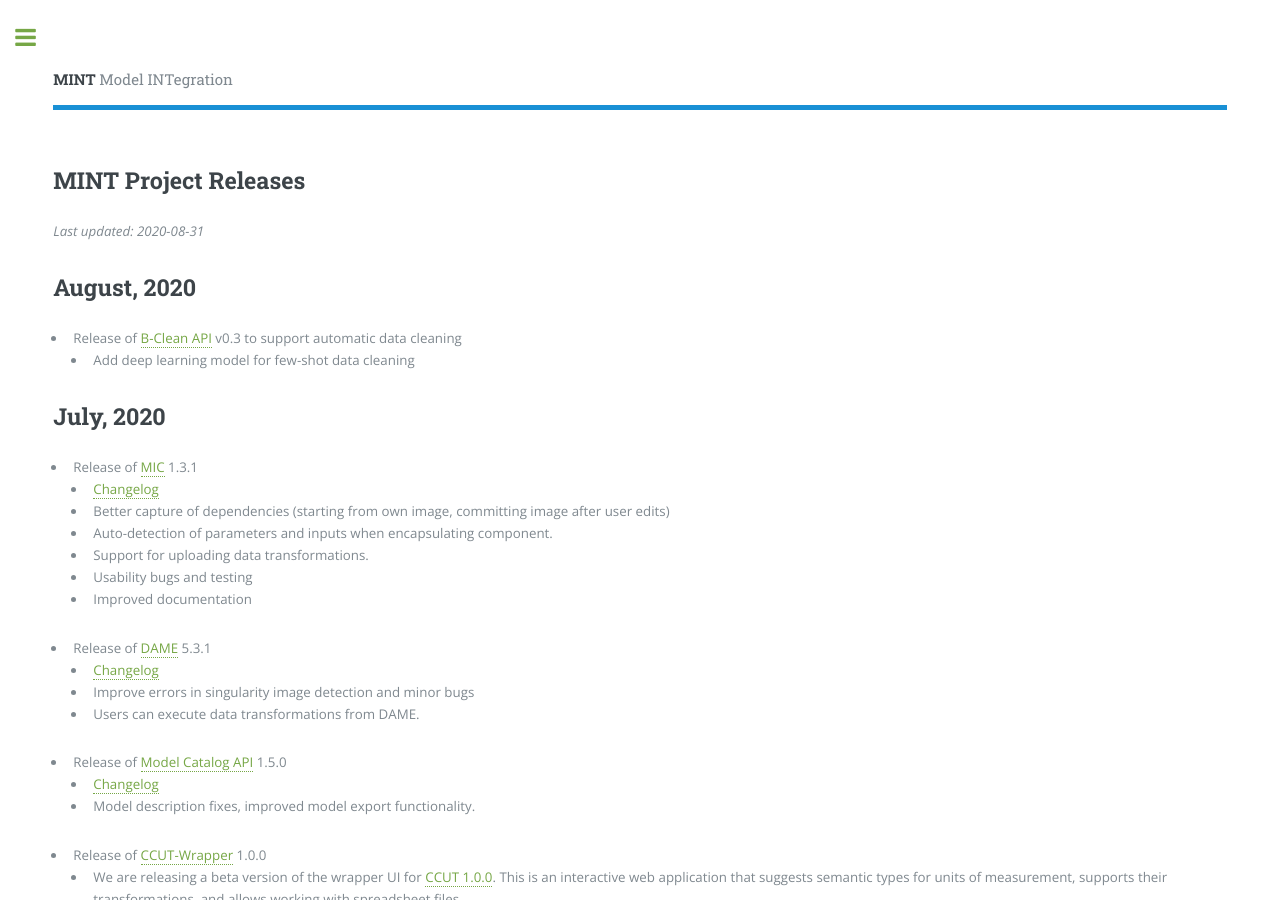
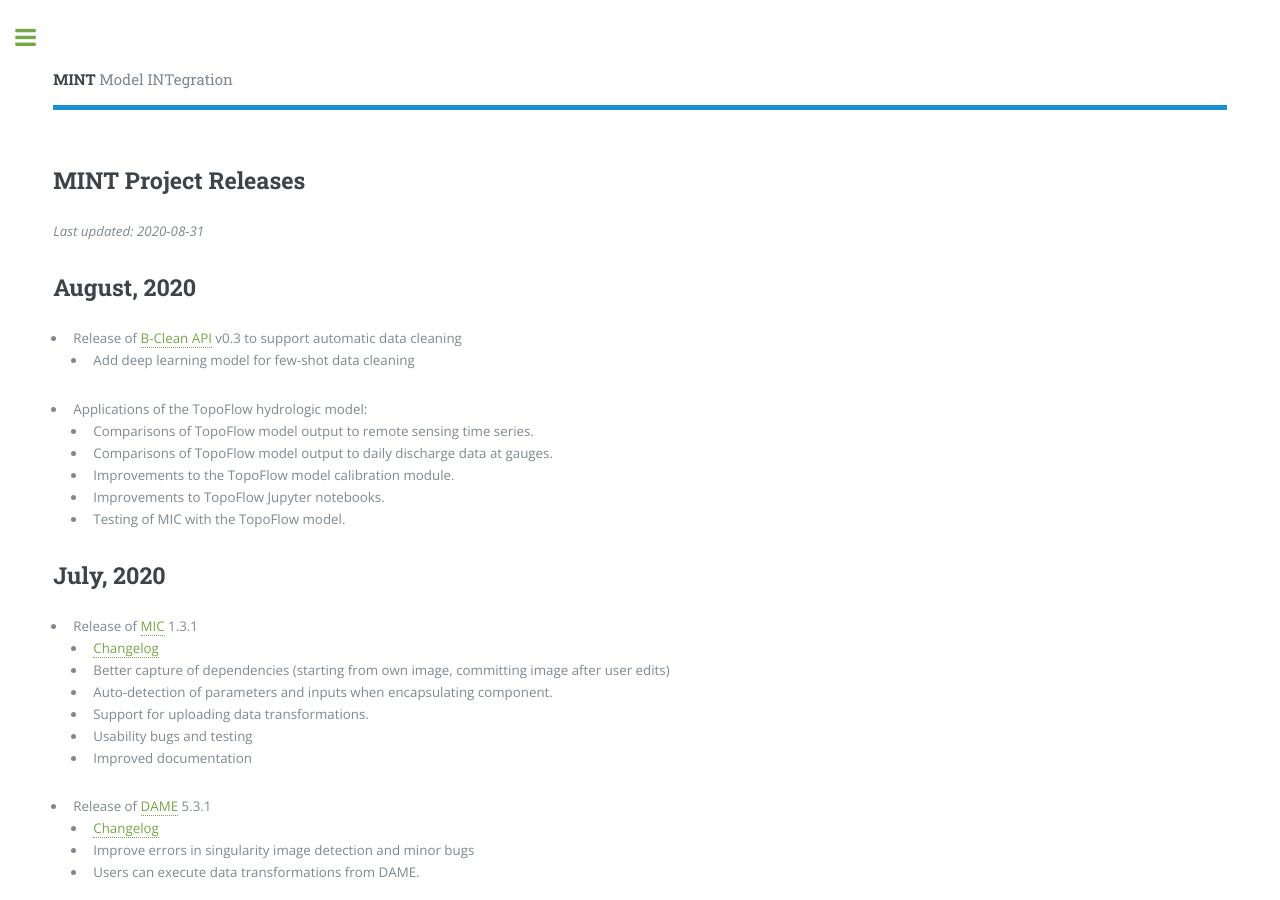
Before and after one commit to KnowledgeCaptureAndDiscovery/MINT, a Jekyll site: the page built from releases.md, in a window 1280 px wide and 900 px high. Built offline with Jekyll 4.4.1, drawn with Linux system fonts in a browser that asks for light colours.

Commit message:
Update releases.md

```diff
--- a/releases.md
+++ b/releases.md
@@ -8,6 +8,12 @@
 ## August, 2020
 * Release of [B-Clean API](https://github.com/mintproject/byod-cleaning-api/tree/v0.3) v0.3 to support automatic data cleaning
   * Add deep learning model for few-shot data cleaning
+* Applications of the TopoFlow hydrologic model:
+  * Comparisons of TopoFlow model output to remote sensing time series.
+  * Comparisons of TopoFlow model output to daily discharge data at gauges.
+  * Improvements to the TopoFlow model calibration module.
+  * Improvements to TopoFlow Jupyter notebooks.
+  * Testing of MIC with the TopoFlow model.
 
 ## July, 2020
 
```
